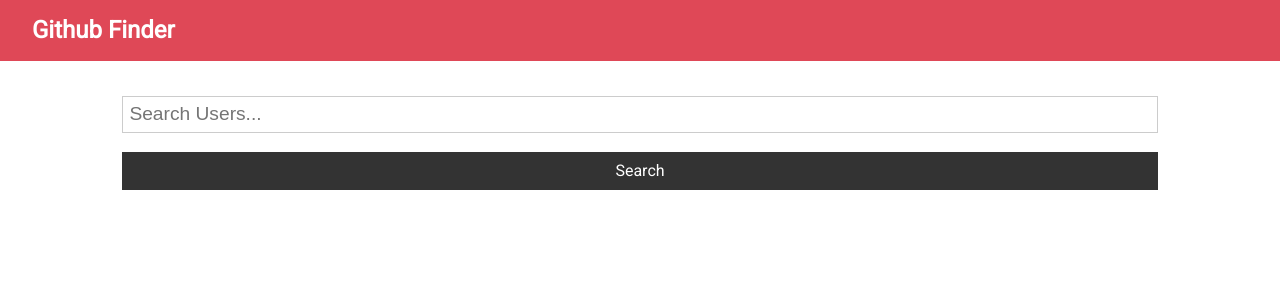
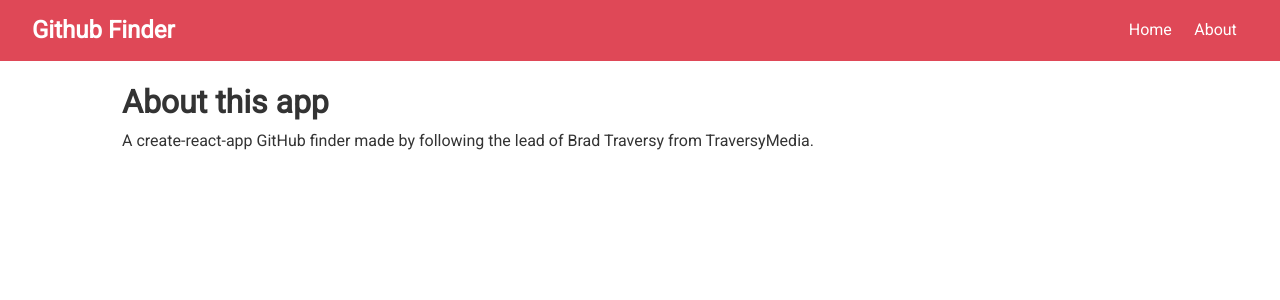
Before and after one commit to Janirudev/github-finder, a React (Create React App) app: page /about in a window 1280 px wide. Shown: the top 300 px of the page. Built offline with nearby package versions, Linux system fonts and the light colour scheme.

Commit message:
React Router Setup

```diff
--- a/package.json
+++ b/package.json
@@ -9,6 +9,7 @@
     "axios": "^0.20.0",
     "react": "^16.13.1",
     "react-dom": "^16.13.1",
+    "react-router-dom": "^5.2.0",
     "react-scripts": "3.4.1"
   },
   "scripts": {
--- a/src/App.js
+++ b/src/App.js
@@ -1,9 +1,11 @@
-import React, { Component } from 'react';
+import React, { Component, Fragment } from 'react';
+import { BrowserRouter as Router, Switch, Route } from 'react-router-dom'
 import Navbar from './components/Layout/Navbar';
 import Users from './components/Users/Users'
 import axios from 'axios'
 import Search from "./components/Users/Search"
 import Alert from "./components/Layout/Alert"
+import About from "./components/Pages/About"
 import './App.css';
 
 class App extends Component {
@@ -40,14 +42,23 @@
   render() {
     const { users, alert, loading } = this.state;
     return (
+      <Router>
         <div className='App'>
           <Navbar title='Github Finder' />
           <div className="container">
             <Alert alert={alert} />
+            <Switch>
+              <Route path="/" exact render={props => (
+                <Fragment>
                   <Search searchUsers={this.searchUsers} clearUsers={this.clearUsers} showClear={users.length > 0 ? true : false} setAlert={this.setAlert} />
                   <Users loading={loading} users={users} />
+                </Fragment>
+              )}></Route>
+              <Route path="/about" exact component={About} />
+            </Switch>
           </div>
         </div>
+      </Router>
     );
   }
 }
--- a/src/components/Layout/Navbar.js
+++ b/src/components/Layout/Navbar.js
@@ -1,11 +1,20 @@
 import React from 'react';
+import { Link } from "react-router-dom"
 import PropTypes from 'prop-types';
 
 const Navbar = ({ title }) => {
   return (
     <nav className='navbar bg-primary'>
       <h1>{title}</h1>
-    </nav>
+      <ul>
+        <li>
+          <Link to="/" >Home</Link>
+        </li>
+        <li>
+          <Link to="/about">About</Link>
+        </li>
+      </ul>
+    </nav >
   );
 }
 
--- /dev/null
+++ b/src/components/Pages/About.js
@@ -0,0 +1,12 @@
+import React from 'react'
+
+const About = () => {
+  return (
+    <>
+      <h1>About this app</h1>
+      <p>A create-react-app GitHub finder made by following the lead of Brad Traversy from TraversyMedia.</p>
+    </>
+  )
+}
+
+export default About
```
Also changed, not shown: 1 other file (tests, documents, lock files or other folders). Lines whose indentation alone changed are shown as unchanged.
